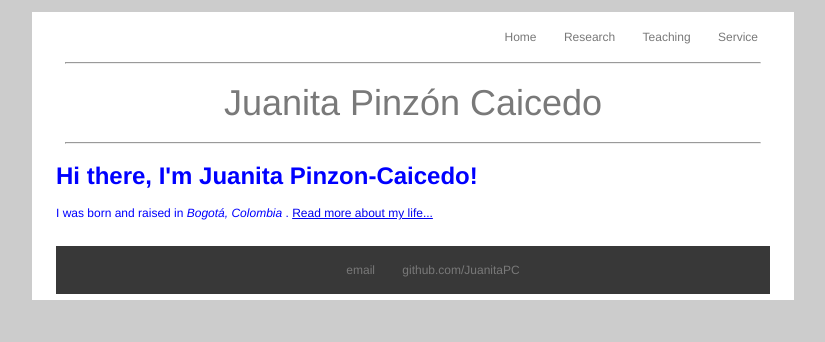
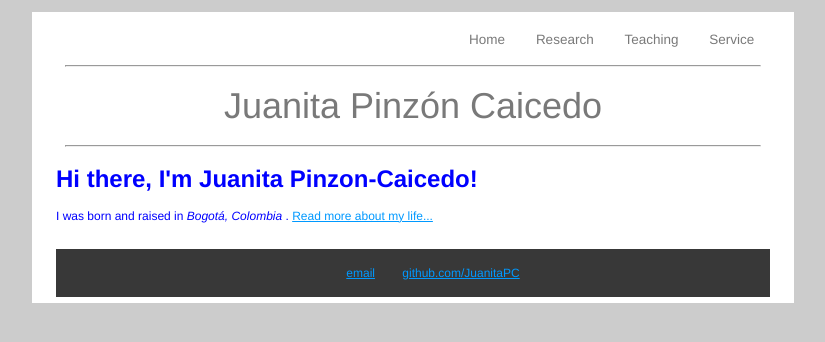
Before and after one commit to JuanitaPC/JuanitaPC.github.io, a Jekyll site: the page built from index.html, in a window 1280 px wide. Shown: the top 342 px of the page, without its empty margins (227-1052 px from the left). Built offline with Jekyll 4.4.1, drawn with Linux system fonts in a browser that asks for light colours.

Commit message:
Update main.css

```diff
--- a/css/main.css
+++ b/css/main.css
@@ -1,5 +1,6 @@
 body {
 	font-size: 12px;
+	font-weight: 300;
 	margin-top: 1em;
 	margin-bottom: 1em;
 	margin-right: auto;
@@ -37,13 +38,17 @@
 	margin-right: 1.5em;
 	margin-left: 1.5em;
 	text-align: right;
-	font-size: 1em;
+	font-size: 1.125em;
 }
 nav ul{
 	list-style-type: none;
 }
 nav li a:hover {
     color: black;
+}
+nav a:link, a:visited {
+	color: rgb(121, 121, 121);
+	text-decoration:none;
 }
 footer {
 	margin-right: 1.5em;
@@ -65,6 +70,13 @@
 	text-decoration: none;
 	color: rgb(121, 121, 121);
 }
-.active {
+.current{
     color: rgb(0, 153, 255);
 }
+a:link, a:visited {
+	color: rgb(0, 153, 255);
+	text-decoration:underline;
+}
+a:hover, a:active{
+    color: blue;
+}
```
